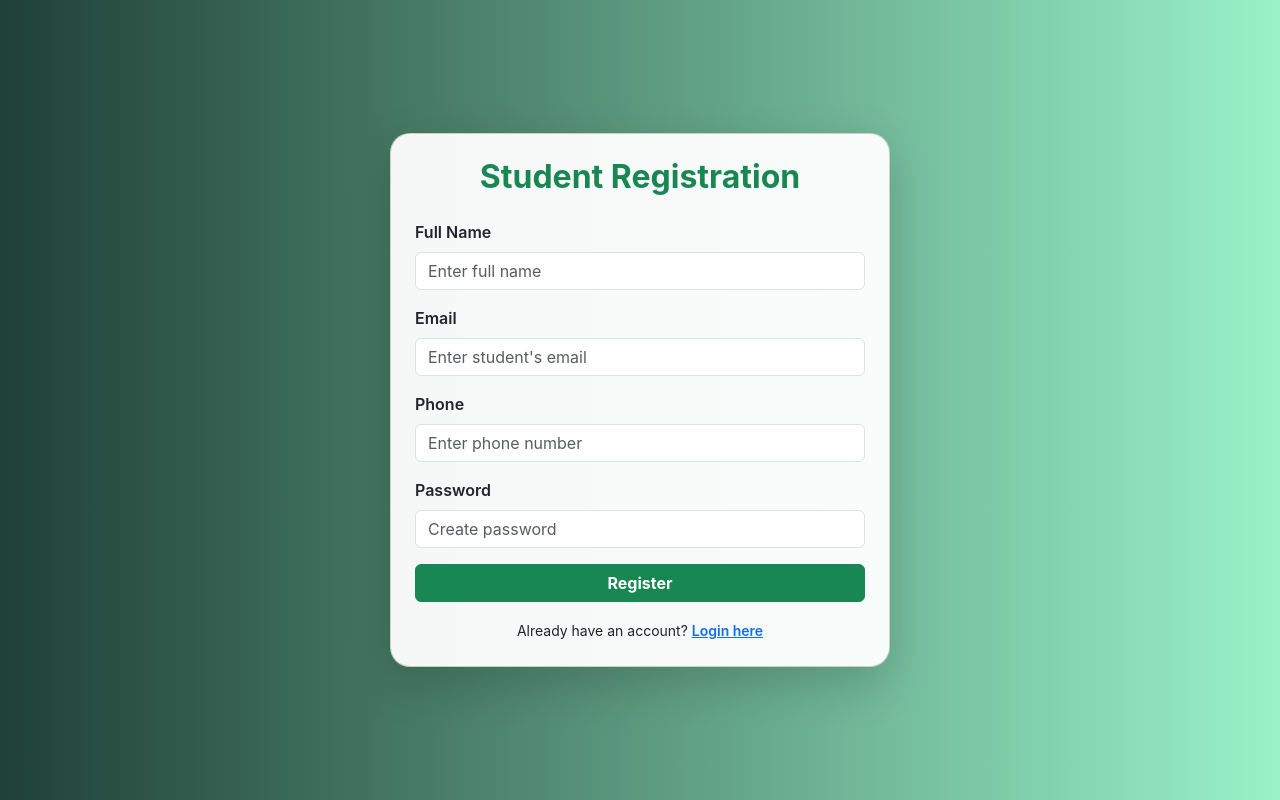
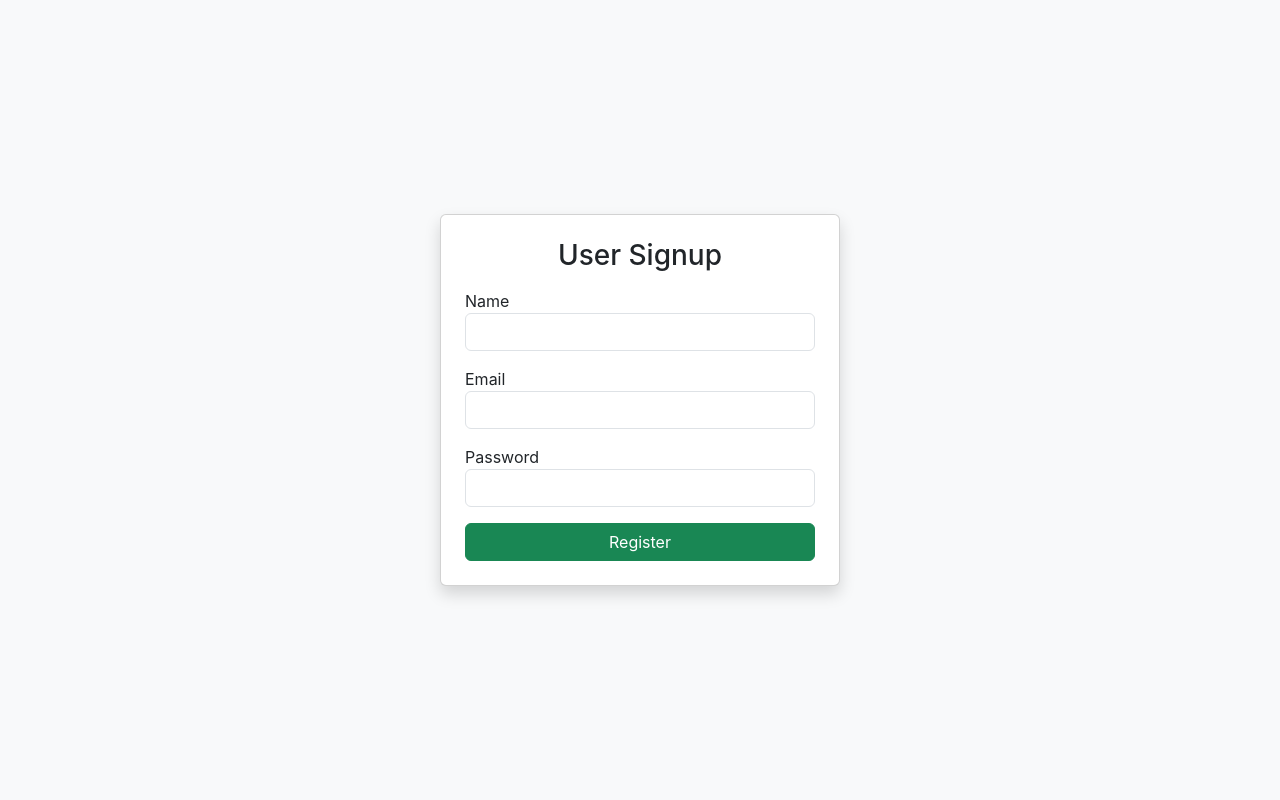
Before and after one commit to KOREADEVELOPERS/managementstudentreal, a React (Create React App) app: page /Register in a window 1280 px wide. Built offline with nearby package versions, Linux system fonts and the light colour scheme.

Commit message:
Update Registeredpage.jsx

```diff
--- a/src/COMPONENTS/Registeredpage.jsx
+++ b/src/COMPONENTS/Registeredpage.jsx
@@ -1,154 +1,85 @@
-// src/pages/Registeredpage.js
-import React, { useState, useEffect } from "react";
-import AOS from "aos";
-import "aos/dist/aos.css";
+// src/pages/Signup.js
+import React, { useState } from "react";
 import { useNavigate } from "react-router-dom";
 
 const Registeredpage = () => {
   const navigate = useNavigate();
-
-  const [student, setStudent] = useState({
+  const [user, setUser] = useState({
     name: "",
     email: "",
-    phone: "",
     password: "",
   });
 
-  useEffect(() => {
-    AOS.init({ duration: 1000 });
-  }, []);
-
   const handleChange = (e) => {
-    setStudent({ ...student, [e.target.name]: e.target.value });
+    setUser({ ...user, [e.target.name]: e.target.value });
   };
 
   const handleSubmit = async (e) => {
     e.preventDefault();
-
-    const createdByEmail = localStorage.getItem("email"); // logged-in user email
-
-    if (!createdByEmail) {
-      alert("You must be logged in to register a student.");
-      navigate("/login");
-      return;
-    }
-
     try {
       const response = await fetch(
-        `https://student-backend-w1bp.onrender.com/employees/fit?email=${createdByEmail}`,
+        "https://student-backend-w1bp.onrender.com/employees/register",
         {
           method: "POST",
-          headers: {
-            "Content-Type": "application/json",
-          },
-          body: JSON.stringify([student]), // must be array
+          headers: { "Content-Type": "application/json" },
+          body: JSON.stringify(user),
         }
       );
 
       if (response.ok) {
-        alert("✅ Student registered successfully!");
-        setStudent({ name: "", email: "", phone: "", password: "" });
-        navigate("/view"); // ya /dashboard
+        alert("✅ User registered successfully! Please login.");
+        navigate("/login");
       } else {
-        const message = await response.text();
-        alert("❌ Failed to register: " + message);
+        const msg = await response.text();
+        alert("❌ Registration failed: " + msg);
       }
     } catch (error) {
-      console.error("Server error:", error);
+      console.error("Signup error:", error);
       alert("❌ Server error. Try again later.");
     }
   };
 
   return (
-    <div
-      style={{
-        minHeight: "100vh",
-        backgroundImage: "linear-gradient(to right, #1f4037, #99f2c8)",
-        display: "flex",
-        justifyContent: "center",
-        alignItems: "center",
-        padding: "20px",
-      }}
-    >
-      <div
-        className="card p-4 shadow-lg"
-        data-aos="fade-up"
-        style={{
-          maxWidth: "500px",
-          width: "100%",
-          borderRadius: "20px",
-          background: "rgba(255, 255, 255, 0.95)",
-        }}
-      >
-        <h2 className="text-center mb-4 text-success fw-bold">
-          Student Registration
-        </h2>
-
+    <div className="d-flex justify-content-center align-items-center vh-100 bg-light">
+      <div className="card p-4 shadow" style={{ width: "400px" }}>
+        <h3 className="text-center mb-3">User Signup</h3>
         <form onSubmit={handleSubmit}>
           <div className="mb-3">
-            <label className="form-label fw-semibold">Full Name</label>
+            <label>Name</label>
             <input
               type="text"
               className="form-control"
               name="name"
-              value={student.name}
+              value={user.name}
               onChange={handleChange}
               required
-              placeholder="Enter full name"
             />
           </div>
-
           <div className="mb-3">
-            <label className="form-label fw-semibold">Email</label>
+            <label>Email</label>
             <input
               type="email"
               className="form-control"
               name="email"
-              value={student.email}
+              value={user.email}
               onChange={handleChange}
               required
-              placeholder="Enter student's email"
             />
           </div>
-
           <div className="mb-3">
-            <label className="form-label fw-semibold">Phone</label>
-            <input
-              type="tel"
-              className="form-control"
-              name="phone"
-              value={student.phone}
-              onChange={handleChange}
-              required
-              placeholder="Enter phone number"
-            />
-          </div>
-
-          <div className="mb-3">
-            <label className="form-label fw-semibold">Password</label>
+            <label>Password</label>
             <input
               type="password"
               className="form-control"
               name="password"
-              value={student.password}
+              value={user.password}
               onChange={handleChange}
               required
-              placeholder="Create password"
             />
           </div>
-
-          <button type="submit" className="btn btn-success w-100 fw-bold">
+          <button type="submit" className="btn btn-success w-100">
             Register
           </button>
-
-          <div className="text-center mt-3">
-            <small>
-              Already have an account?{" "}
-              <a href="/login" className="text-primary fw-semibold">
-                Login here
-              </a>
-            </small>
-          </div>
         </form>
       </div>
     </div>
```
